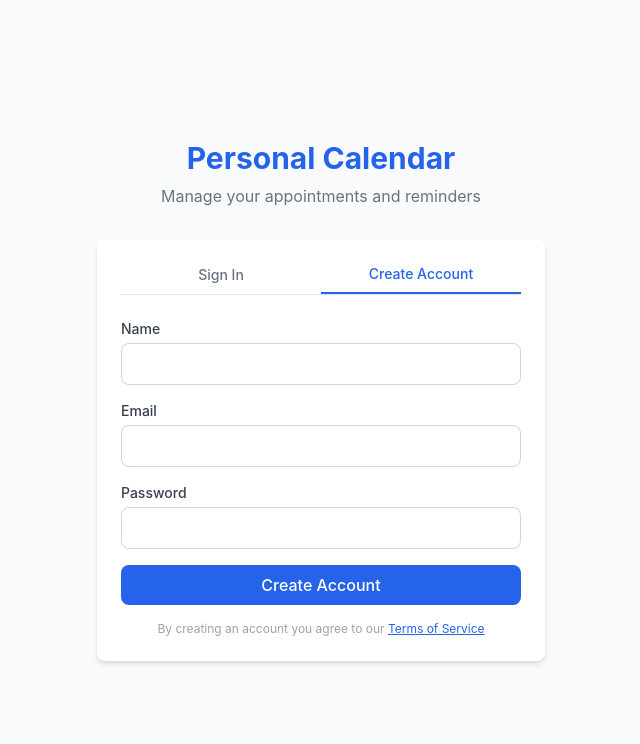
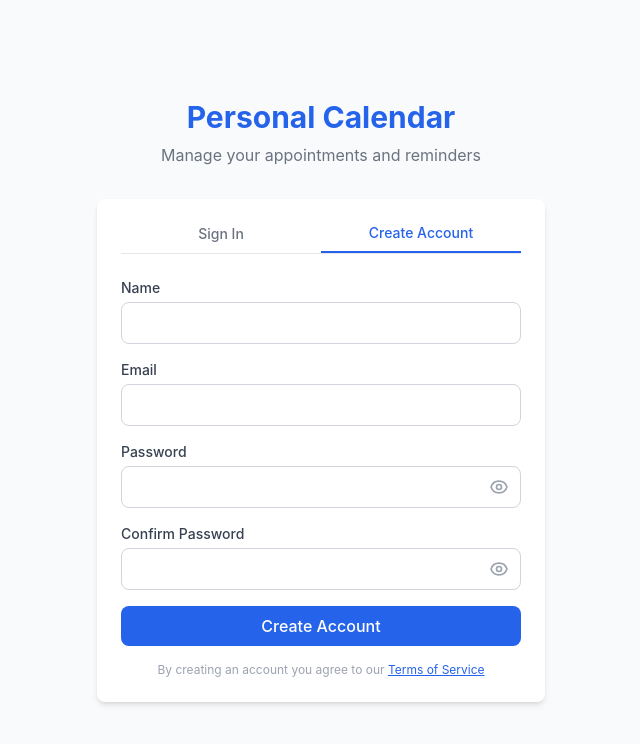
Before and after one commit to bryangallegobetancur/personal-calendar, a React app: page /login in a window 1280 px wide. Both pictures are taken after typing "name@example.com", "Sample123" into the empty fields and a click on the button "Create Account". Shown: the top 744 px of the page, without its empty margins (319-959 px from the left). Built offline with nearby package versions, Linux system fonts and the light colour scheme; no server answers; the HTML template or start-up script is replaced by a standard one.

Commit message:
fix(signup): add password confirmation and show/hide password toggle
- Add confirm password field with client-side validation
- Add eye icon toggle to show/hide password on both fields
- Extract PasswordInput component for reuse

```diff
--- a/src/components/auth/RegisterForm.jsx
+++ b/src/components/auth/RegisterForm.jsx
@@ -3,10 +3,49 @@
 import { Button } from '../ui/Button'
 import { Input } from '../ui/Input'
 
+function PasswordInput({ label, id, value, onChange, showPassword, onToggleShow }) {
+  return (
+    <div className="space-y-1">
+      <label htmlFor={id} className="block text-sm font-medium text-gray-700">
+        {label}
+      </label>
+      <div className="relative">
+        <input
+          id={id}
+          type={showPassword ? 'text' : 'password'}
+          value={value}
+          onChange={onChange}
+          required
+          className="w-full px-3 py-2 pr-10 border border-gray-300 rounded-lg focus:outline-none focus:ring-2 focus:ring-blue-500 focus:border-transparent"
+        />
+        <button
+          type="button"
+          onClick={onToggleShow}
+          className="absolute inset-y-0 right-0 flex items-center pr-3 text-gray-400 hover:text-gray-600"
+        >
+          {showPassword ? (
+            <svg className="w-5 h-5" fill="none" viewBox="0 0 24 24" stroke="currentColor">
+              <path strokeLinecap="round" strokeLinejoin="round" strokeWidth={2} d="M13.875 18.825A10.05 10.05 0 0112 19c-4.478 0-8.268-2.943-9.543-7a9.97 9.97 0 011.563-3.029m5.858.908a3 3 0 114.243 4.243M9.878 9.878l4.242 4.242M9.88 9.88l-3.29-3.29m7.532 7.532l3.29 3.29M3 3l3.59 3.59m0 0A9.953 9.953 0 0112 5c4.478 0 8.268 2.943 9.543 7a10.025 10.025 0 01-4.132 5.411m0 0L21 21" />
+            </svg>
+          ) : (
+            <svg className="w-5 h-5" fill="none" viewBox="0 0 24 24" stroke="currentColor">
+              <path strokeLinecap="round" strokeLinejoin="round" strokeWidth={2} d="M15 12a3 3 0 11-6 0 3 3 0 016 0z" />
+              <path strokeLinecap="round" strokeLinejoin="round" strokeWidth={2} d="M2.458 12C3.732 7.943 7.523 5 12 5c4.478 0 8.268 2.943 9.542 7-1.274 4.057-5.064 7-9.542 7-4.477 0-8.268-2.943-9.542-7z" />
+            </svg>
+          )}
+        </button>
+      </div>
+    </div>
+  )
+}
+
 export function RegisterForm() {
   const [name, setName] = useState('')
   const [email, setEmail] = useState('')
   const [password, setPassword] = useState('')
+  const [confirmPassword, setConfirmPassword] = useState('')
+  const [showPassword, setShowPassword] = useState(false)
+  const [showConfirmPassword, setShowConfirmPassword] = useState(false)
   const [error, setError] = useState('')
   const [loading, setLoading] = useState(false)
   const signUp = useAuthStore((s) => s.signUp)
@@ -14,6 +53,12 @@
   const handleSubmit = async (e) => {
     e.preventDefault()
     setError('')
+
+    if (password !== confirmPassword) {
+      setError('Passwords do not match')
+      return
+    }
+
     setLoading(true)
     try {
       await signUp(email, password, name)
@@ -42,14 +87,21 @@
         onChange={(e) => setEmail(e.target.value)}
         required
       />
-      <Input
+      <PasswordInput
         label="Password"
         id="reg-password"
-        type="password"
         value={password}
         onChange={(e) => setPassword(e.target.value)}
-        required
-        className="min-w-0"
+        showPassword={showPassword}
+        onToggleShow={() => setShowPassword(!showPassword)}
+      />
+      <PasswordInput
+        label="Confirm Password"
+        id="reg-confirm-password"
+        value={confirmPassword}
+        onChange={(e) => setConfirmPassword(e.target.value)}
+        showPassword={showConfirmPassword}
+        onToggleShow={() => setShowConfirmPassword(!showConfirmPassword)}
       />
       {error && <p className="text-sm text-red-600">{error}</p>}
       <Button type="submit" disabled={loading} className="w-full">
```
